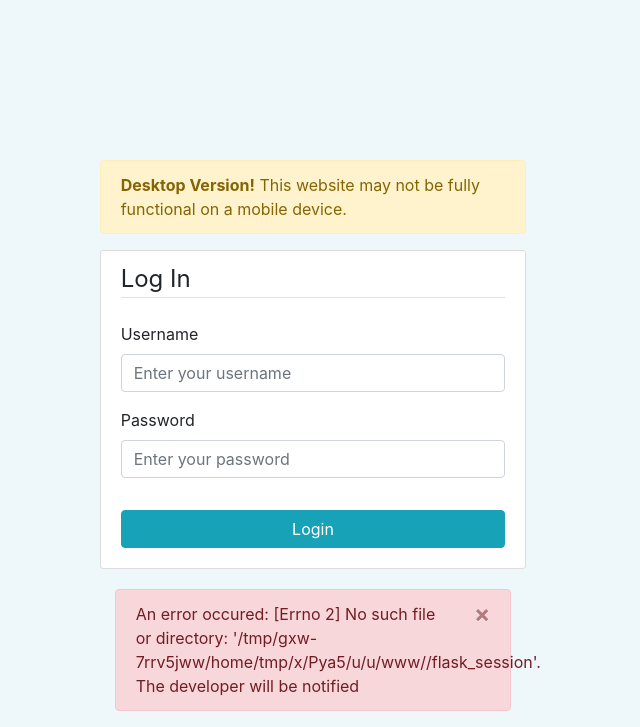
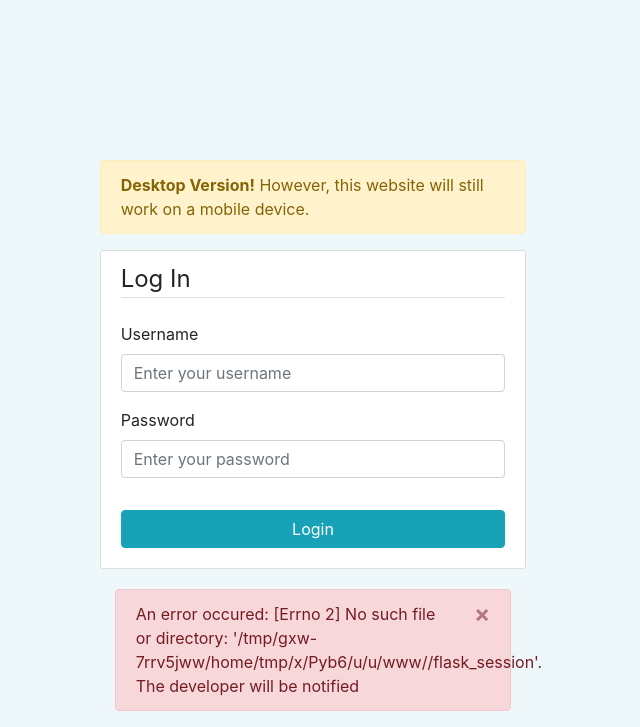
Before and after one commit to AnuragGowda/MyMCPS_Plus, a Flask app: page / in a window 1280 px wide. Shown: the part 74-801 px from the top of the page, without its empty margins (327-967 px from the left). Run offline with Flask 2, Linux system fonts and the light colour scheme; parts of the project's set-up code (start-up, migrations or seed data) failed here and were passed over; some libraries are stand-ins or nearby versions.

Commit message:
Update home.html

```diff
--- a/gradedisplay/templates/home.html
+++ b/gradedisplay/templates/home.html
@@ -1,7 +1,7 @@
 {% extends "layout.html" %}
 {% block content %}
 <div class="alert alert-warning beta-warning col-md-4 offset-md-4" role="alert">
-    <strong>Desktop Version!</strong> This website may not be fully functional on a mobile device.
+    <strong>Desktop Version!</strong> However, this website will still work on a mobile device.
 </div>
 <div class="col-md-4 offset-md-4 login-form">
     <form method="POST" action="{{ url_for('getInfo') }}">
```
